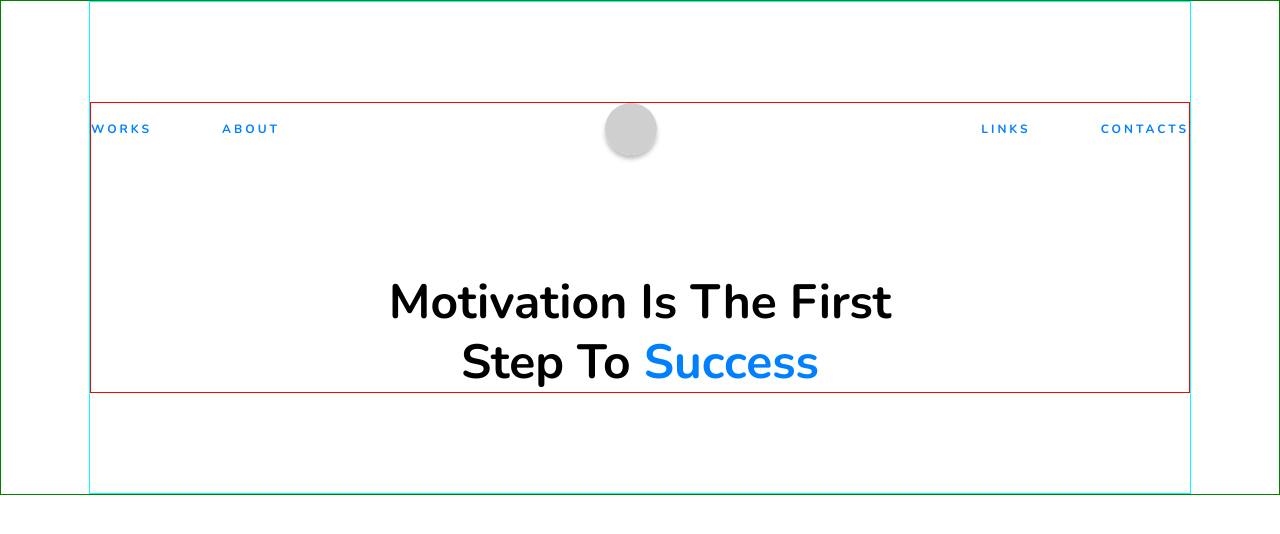
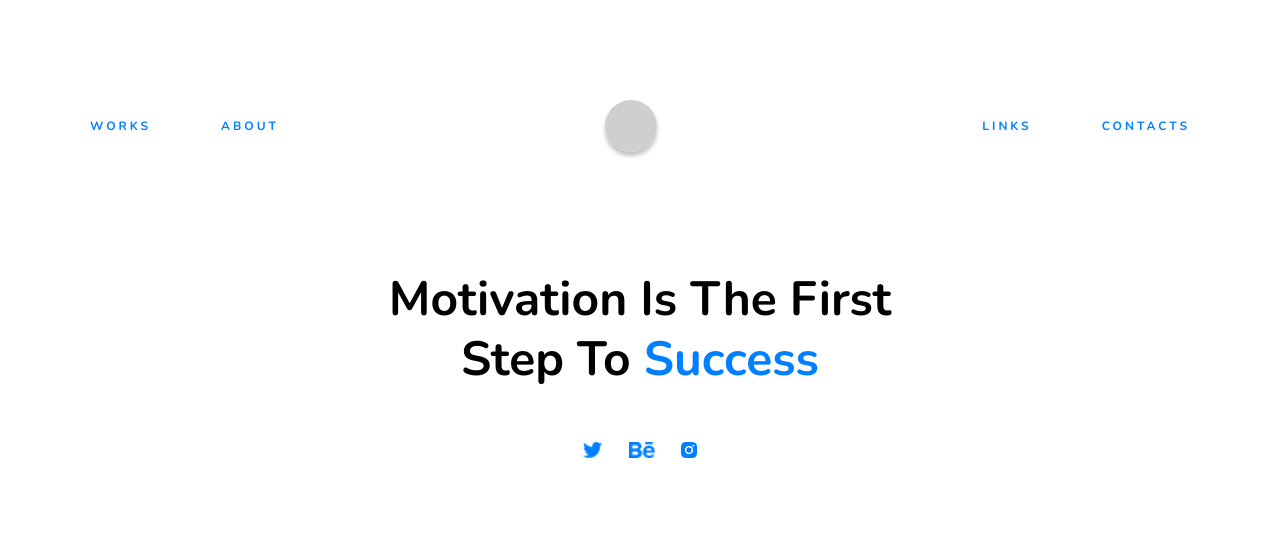
Before and after one commit to alekseykantov/portfolio, a plain HTML site: page index.html in a window 1280 px wide. Drawn offline with nearby package versions, Linux system fonts and the light colour scheme.

Commit message:
Finished page header.

```diff
--- a/css/style.css
+++ b/css/style.css
@@ -6,16 +6,20 @@
 .page {
   font-family: 'Nunito', Arial, sans-serif;
   font-style: normal;
-  border: 1px solid green;
+  /* border: 1px solid green; */
 }
 
-.page__wrapper {
+.page__content {
   width: 1100px;
   margin-top: 0;
   margin-left: auto;
   margin-right: auto;
   margin-bottom: 0;
-  border: 1px solid cyan;
+  padding-top: 0;
+  padding-left: 10px;
+  padding-right: 10px;
+  padding-bottom: 0;
+  /* border: 1px solid blue; */
 }
 
 .page__header {
@@ -23,7 +27,7 @@
   margin-left: 0px;
   margin-right: 0px;
   margin-bottom: 100px;
-  border: 1px solid red;
+  /* border: 1px solid red; */
 }
 
 .header__list {
@@ -33,10 +37,6 @@
 }
 
 .header__list-item {
-  margin-top: 18px;
-  margin-right: 35px;
-  margin-bottom: 18px;
-  margin-left: 35px;
   font-weight: 800;
   font-size: 12px;
   letter-spacing: 3px;
@@ -45,15 +45,22 @@
   color: rgba(0, 127, 255, 1);
 }
 
-.header__list-item_works {
+.menu__list-item {
+  margin-top: 18px;
+  margin-right: 35px;
+  margin-bottom: 18px;
+  margin-left: 35px;
+}
+
+.menu__list-item_works {
   margin-left: 0px;
 }
 
-.header__list-item_about {
+.menu__list-item_about {
 
 }
 
-.header__list-item_avatar {
+.menu__list-item_avatar {
   margin-top: 0;
   margin-right: auto;
   margin-bottom: 0;
@@ -62,11 +69,11 @@
   width: 52px;
 }
 
-.header__list-item_links {
+.menu__list-item_links {
 
 }
 
-.header__list-item_contacts {
+.menu__list-item_contacts {
   margin-right: 0;
 }
 
@@ -88,7 +95,7 @@
   width: 550px;
   margin-top: 117px;
   margin-right: auto;
-  margin-bottom: 0;
+  margin-bottom: 53px;
   margin-left: auto;
   line-height: 60px;
   font-size: 48px;
@@ -99,3 +106,34 @@
 .blue-text {
   color: rgba(0, 127, 255, 1);
 }
+
+.header__social {
+  width: 114px;
+  margin-top: 0;
+  margin-right: auto;
+  margin-bottom: 0;
+  margin-left: auto;
+}
+
+.social__list-item {
+  margin-top: 0;
+  margin-right: auto;
+  margin-bottom: 0;
+  margin-left: auto;
+}
+
+.social-logo {
+  height: 16px;
+}
+
+.social__list-item_twitter {
+  margin-left: 0;
+}
+
+.social__list-item_behance {
+
+}
+
+.social__list-item_instagram {
+  margin-right: 0;
+}
--- a/index.html
+++ b/index.html
@@ -5,20 +5,47 @@
   <meta charset="UTF-8">
   <title>Portfolio</title>
   <link rel="stylesheet" href="css/style.css">
-  <link rel="stylesheet"href="https://fonts.googleapis.com/css?family=Nunito:400,600,700">
+  <link rel="stylesheet" href="https://fonts.googleapis.com/css?family=Nunito:400,600,700">
 </head>
 
 <body class="page">
-  <div class="page__wrapper">
+  <div class="page__content">
     <section class="page__header">
-      <ul class="header__list">
-        <li class="header__list-item header__list-item_works"><a class="anchor-link" href="#works">Works</a></li>
-        <li class="header__list-item header__list-item_about"><a class="anchor-link" href="#about">About</a></li>
-        <li class="header__list-item header__list-item_avatar"><img class="image__header-avatar" src="images/avatar.png" alt=""></li>
-        <li class="header__list-item header__list-item_links"><a class="anchor-link" href="#links">Links</a></li>
-        <li class="header__list-item header__list-item_contacts"><a class="anchor-link" href="#contacts">Contacts</a></li>
+      <ul class="header__menu header__list">
+        <li class="menu__list-item menu__list-item_works header__list-item">
+          <a class="anchor-link" href="#works">Works</a>
+        </li>
+        <li class="menu__list-item menu__list-item_about header__list-item">
+          <a class="anchor-link" href="#about">About</a>
+        </li>
+        <li class="menu__list-item menu__list-item_avatar header__list-item">
+          <img class="image__header-avatar" src="images/avatar.png" alt="">
+        </li>
+        <li class="menu__list-item menu__list-item_links header__list-item">
+          <a class="anchor-link" href="#links">Links</a>
+        </li>
+        <li class="menu__list-item menu__list-item_contacts header__list-item">
+          <a class="anchor-link" href="#contacts">Contacts</a
+            ></li>
       </ul>
       <h1 class="header__title">Motivation Is The First Step To <span class="blue-text">Success</span></h1>
+      <ul class="header__social header__list">
+        <li class="social__list-item social__list-item_twitter header__list-item">
+          <a href="https://twitter.com/" class="external-link">
+          <img class="social-logo" src="images/logo-twitter.png" alt="">
+          </a>
+        </li>
+        <li class="social__list-item social__list-item_behance header__list-item">
+          <a href="https://www.behance.net/" class="external-link">
+          <img class="social-logo" src="images/logo-behance.png" alt="">
+          </a>
+        </li>
+        <li class="social__list-item social__list-item_instagram header__list-item">
+          <a href="https://www.instagram.com/" class="external-link">
+          <img class="social-logo" src="images/logo-instagram.png" alt="">
+          </a>
+        </li>
+      </ul>
     </section>
   </div>
 </body>
```
Also changed, not shown: images/logo-behance.png (added), images/logo-instagram.png (added), images/logo-twitter.png (added).
